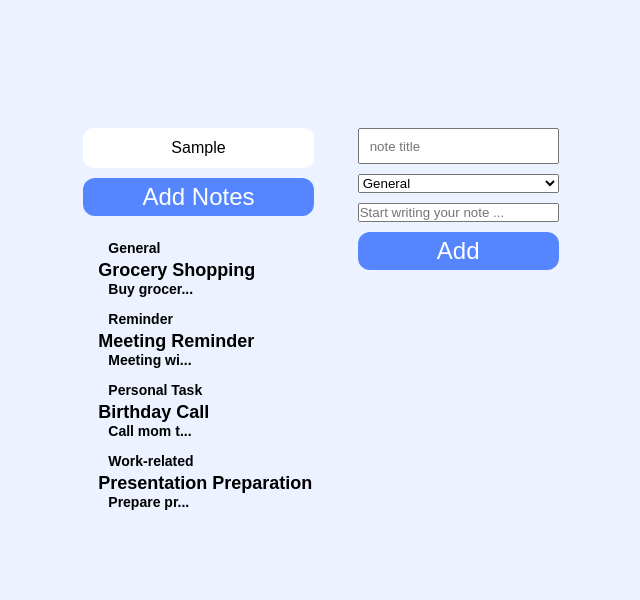
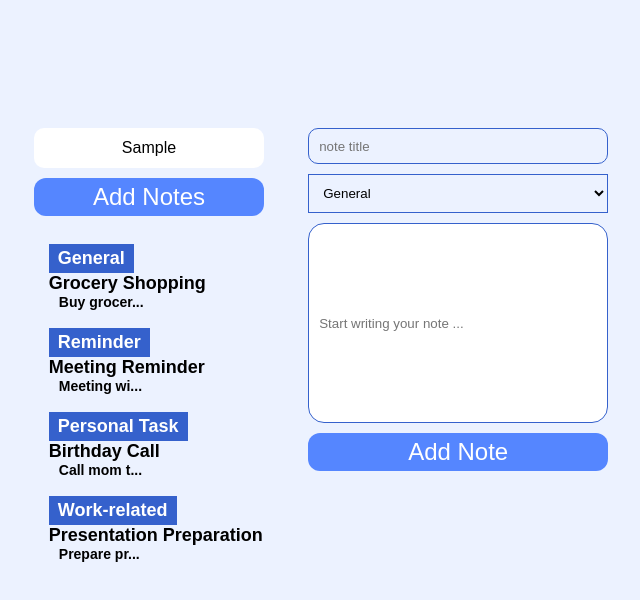
Before and after one commit to Whizfarsh/note-taking-app, a React (Create React App) app: page / in a window 1280 px wide. Both pictures are taken after typing "Sample" into the empty fields and a click on the button "Add Notes". Shown: the top 600 px of the page, without its empty margins (243-883 px from the left). Built offline with nearby package versions, Linux system fonts and the light colour scheme; the HTML template or start-up script is replaced by a standard one.

Commit message:
make a few adjustment to the styling and category selection and updating

```diff
--- a/src/App.js
+++ b/src/App.js
@@ -86,14 +86,11 @@ function NoteApp() {
 
 	function handleNoteSearch(searchNote) {
 		if (searchNote === "") setNotes(initialNotes);
-		const searchedNote = notes.filter((note) =>
-			// note.title.toLowerCase().includes(searchNote.toLowerCase()) ||
-			note.content.toLowerCase().includes(searchNote.toLowerCase())
+		const searchedNote = notes.filter(
+			(note) =>
+				note.title.toLowerCase().includes(searchNote.toLowerCase()) ||
+				note.content.toLowerCase().includes(searchNote.toLowerCase())
 		);
-		// setNotes(searchedNote);
-		console.log(searchedNote);
-		// console.log(searchedNote.length);
-		// searchedNote ? setNotes(searchedNote) : setNotes(initialNotes);
 		setNotes(searchedNote.length === 0 ? notes : searchedNote);
 	}
 
@@ -180,20 +177,10 @@ function Note({ note, onSelection, noteSelected, onDelete, onEdit }) {
 				className={isSelected ? "selected" : ""}
 				onClick={() => onSelection(note)}
 			>
-				<span
-					style={{
-						// backgroundColor: "#6B96FF",
-						display: "inline-block",
-						padding: "0.4rem 0",
-						fontWeight: "700",
-						// width: "8.4rem",
-					}}
-				>
-					{note.category}
-				</span>
+				<span className="note-category">{note.category}</span>
 
 				{note.title}
-				<span>{note.content.slice(0, 10)}...</span>
+				<span className="note-info">{note.content.slice(0, 10)}...</span>
 				{isSelected && (
 					<div className="note-option">
 						<p onClick={() => onEdit(note.id)}>Edit</p>
@@ -212,6 +199,9 @@ function NoteContentAdd({ onAddNote, notes }) {
 	const [categories, setCategories] = useState(["general"]);
 	const [showAddcategory, setShowAddCategory] = useState(false);
 
+	// category selection
+	const [categorySelection, setCategorySelection] = useState("General");
+
 	function handleSubmit(e) {
 		e.preventDefault();
 
@@ -219,29 +209,23 @@ function NoteContentAdd({ onAddNote, notes }) {
 			id: crypto.randomUUID(),
 			title: noteTitle,
 			content: noteText,
-			// category: "jobs",
+			category: categorySelection,
 		};
-
-		// console.log(newNote);
 
 		onAddNote(newNote);
 
 		setNoteTitle("");
 		setNoteText("");
+		setCategorySelection("General");
 	}
 
 	function handleAddCategory(category) {
 		if (category === "") return;
 		setCategories((categories) => [...categories, category]);
-		// console.log(categories);
+		setCategorySelection(category);
+		setShowAddCategory(false);
 	}
 
-	// category selection
-	const [categorySelection, setCategorySelection] = useState("");
-
-	// function handleCategorySelection(){
-	// 	setCategorySelection()
-	// }
 	return (
 		<div className="note-content">
 			<form className="form-add" onSubmit={handleSubmit}>
@@ -253,29 +237,30 @@ function NoteContentAdd({ onAddNote, notes }) {
 					onChange={(e) => setNoteTitle(e.target.value)}
 				/>
 				<select
+					className="category"
 					style={{ textTransform: "capitalize" }}
 					value={categorySelection}
 					onChange={(e) => {
 						const selectCatValue = e.target.value;
 						console.log(selectCatValue);
-						setCategorySelection(selectCatValue);
 						if (selectCatValue === "addcategory") {
+							setCategorySelection(selectCatValue);
 							setShowAddCategory(true);
 						} else {
+							setCategorySelection(selectCatValue);
 							setShowAddCategory(false);
 						}
 					}}
 				>
 					{categories.map((category) => (
-						<Category category={category} />
+						<Category category={category} key={category} />
 					))}
-					<option value="addcategory">Add category</option>;{/* <Category /> */}
+					<option value="addcategory">Add category</option>;
 				</select>
 				{showAddcategory && (
 					<AddCategory
 						onAddCategory={handleAddCategory}
 						categories={categories}
-						// showAddcategory={showAddcategory}
 					/>
 				)}
 				<input
@@ -285,7 +270,7 @@ function NoteContentAdd({ onAddNote, notes }) {
 					value={noteText}
 					onChange={(e) => setNoteText(e.target.value)}
 				/>
-				<button className="button">Add</button>
+				<button className="button">Add note</button>
 			</form>
 		</div>
 	);
@@ -299,19 +284,22 @@ function AddCategory({ onAddCategory, categories }) {
 		const category = addCategory;
 		onAddCategory(category);
 
-		console.log(categories);
+		// console.log(categories);
 		setAddCategory("");
 	}
 	return (
 		<>
 			<input
+				className="cat-input"
 				type="text"
 				name=""
 				id=""
 				value={addCategory}
 				onChange={(e) => setAddCategory(e.target.value)}
 			/>
-			<button onClick={handleCategory}>add</button>
+			<button className="btn-min" onClick={handleCategory}>
+				add category
+			</button>
 		</>
 	);
 }
--- a/src/index.css
+++ b/src/index.css
@@ -61,21 +61,36 @@ body {
 	border-radius: 1.2rem;
 	border: none;
 }
+.btn-min {
+	background-color: #5586ff;
+	font-size: 1.4rem;
+	color: #fff;
+	border: none;
+	padding: 0.5rem;
+}
 
 .notelists ul {
 	list-style: none;
 	margin-left: 1.5rem;
 }
 .notelists ul li {
-	margin-top: 1rem;
+	margin-top: 1.8rem;
 	font-size: 1.8rem;
 	font-weight: 700;
 	display: flex;
 	flex-direction: column;
 }
-.notelists span {
+.note-category {
+	background-color: #3561cc;
+	color: #fff;
+	padding: 0.4rem 0.9rem;
+	font-weight: 700;
+	width: fit-content;
+}
+.notelists .note-info {
 	margin-left: 1rem;
 	font-size: 1.4rem;
+	/* color: #a1bcff; */
 }
 
 .selected {
@@ -96,11 +111,29 @@ body {
 .form-add .title {
 	height: 3.6rem;
 	padding: 0 1rem;
+	background-color: #ecf2ff;
+	border: 1px solid #3561cc;
+	border-radius: 1rem;
 }
-.form-add input:nth-child(2) {
-	height: 30rem;
+.form-add .category {
+	background-color: #ecf2ff;
+	border: 1px solid #3561cc;
+	padding: 1rem;
+}
+.form-add .content {
+	height: 20rem;
 	width: 30rem;
-	text-align: center;
+	text-align: start;
+	border: 1px solid #3561cc;
+	border-radius: 1.6rem;
+	padding: 0 1rem;
+	white-space: pre-wrap;
+	word-break: break-all;
+}
+.form-add .content:focus,
+.form-add .title:focus,
+.form-add .category:focus {
+	outline: none;
 }
 .btn-container {
 	display: flex;
@@ -112,7 +145,7 @@ body {
 .note-option {
 	display: flex;
 	gap: 0.7rem;
-	justify-content: center;
+	/* justify-content: center; */
 	margin: 0.5rem 0;
 }
 .note-option p {
@@ -120,3 +153,12 @@ body {
 	color: #f3f3f3;
 	padding: 0.3rem;
 }
+
+.cat-input {
+	height: 4.4rem;
+	border: 1px solid #3561cc;
+	padding: 1rem;
+}
+.cat-input:focus {
+	outline: none;
+}
```
